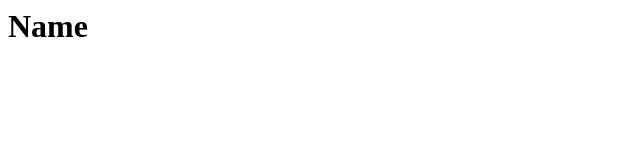
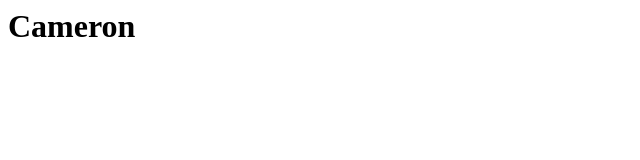
Before and after one commit to camtafe/camtafe.github.io, a plain HTML site: page web page/index.html in a window 1280 px wide. Shown: the whole page, without its empty margins (0-640 px from the left). Drawn offline with Linux system fonts and the light colour scheme.

Commit message:
Update index.html

```diff
--- a/web page/index.html
+++ b/web page/index.html
@@ -1 +1 @@
-<h1>Name</h1>
+<h1>Cameron</h1>
```
